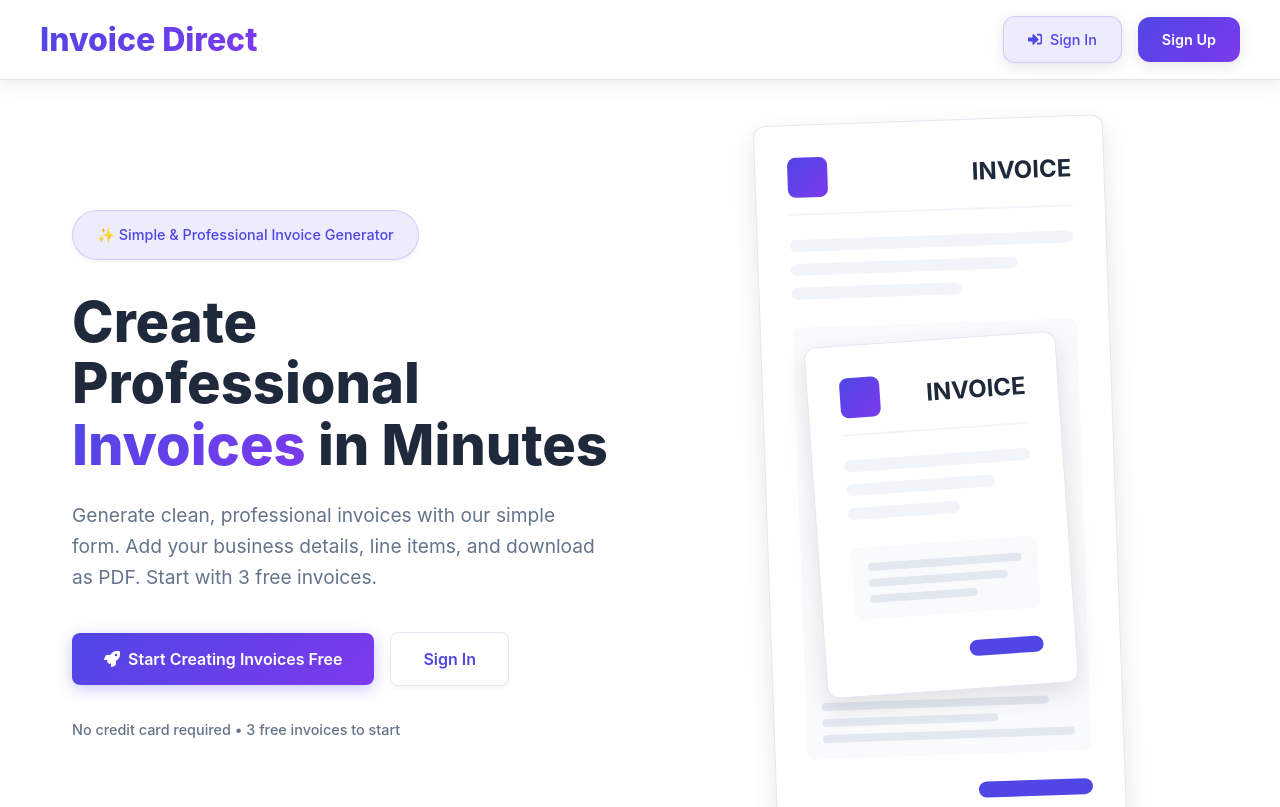
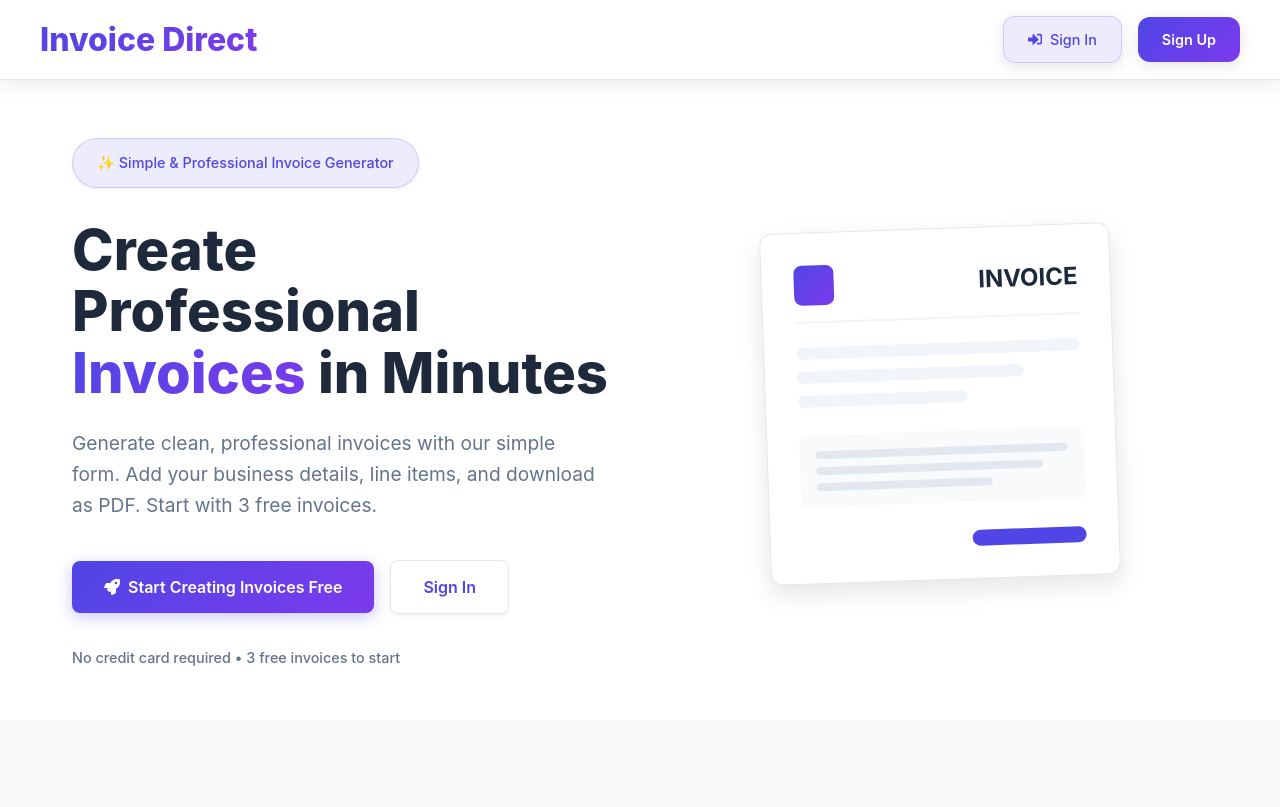
Before and after one commit to Pixelprosolutions/invoice-direct, a React (Vite) app: page / in a window 1280 px wide. Shown: the top 807 px of the page. Built offline with nearby package versions, Linux system fonts and the light colour scheme; no server answers.

Commit message:
Remove duplicate invoice graphic

```diff
--- a/src/components/LandingPage.jsx
+++ b/src/components/LandingPage.jsx
@@ -41,25 +41,6 @@ const LandingPage = ({ onSignUp, onSignIn }) => {
               <div className={styles.previewLine}></div>
               <div className={styles.previewLine}></div>
               <div className={styles.previewTable}>
-        <div className={styles.heroVisual}>
-          <div className={styles.invoicePreview}>
-            <div className={styles.previewHeader}>
-              <div className={styles.previewLogo}></div>
-              <div className={styles.previewTitle}>INVOICE</div>
-            </div>
-            <div className={styles.previewContent}>
-              <div className={styles.previewLine}></div>
-              <div className={styles.previewLine}></div>
-              <div className={styles.previewLine}></div>
-              <div className={styles.previewTable}>
-                <div className={styles.tableLine}></div>
-                <div className={styles.tableLine}></div>
-                <div className={styles.tableLine}></div>
-              </div>
-              <div className={styles.previewTotal}></div>
-            </div>
-          </div>
-        </div>
                 <div className={styles.tableLine}></div>
                 <div className={styles.tableLine}></div>
                 <div className={styles.tableLine}></div>
```
